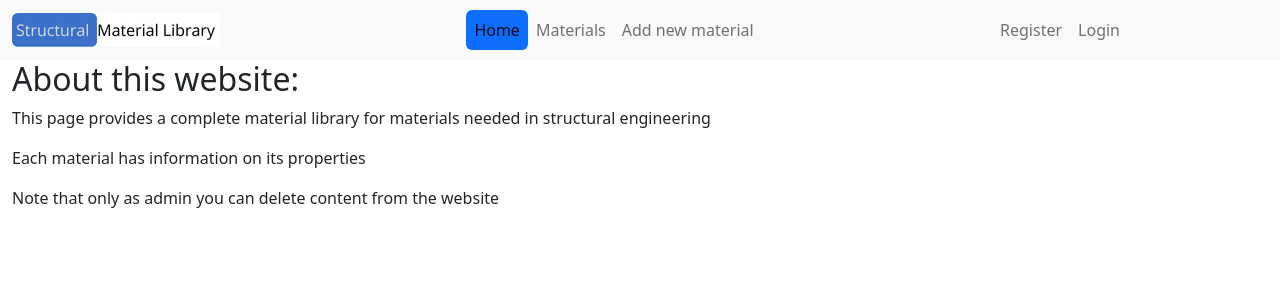
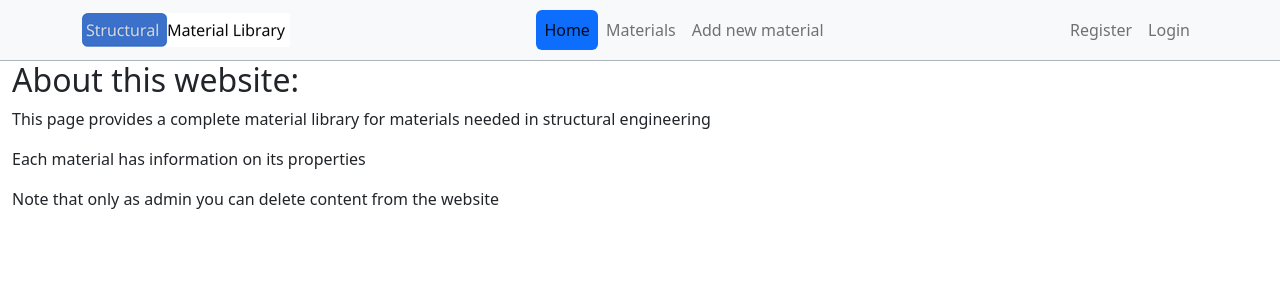
Before and after one commit to lammers1997/StructuralMaterialLibrary, a React (Vite) app in the folder frontend/StructMatLibFront/: page / in a window 1280 px wide. Shown: the top 300 px of the page. Built offline with nearby package versions, Linux system fonts and the light colour scheme.

Commit message:
minor UI modifications

```diff
--- a/frontend/StructMatLibFront/src/components/NavBar.jsx
+++ b/frontend/StructMatLibFront/src/components/NavBar.jsx
@@ -8,8 +8,14 @@ const NavBar = () => {
   const { loggedIn, user } = useSelector((state) => state.user);
 
   return (
-    <Navbar bg='light' data-bs-theme='dark'>
-      <Container style={{ marginLeft: "0px" }}>
+    <Navbar
+      sticky='top'
+      bg='light'
+      data-bs-theme='dark'
+      expand='lg'
+      style={{ borderBottom: "1px solid #adb5bd" }}
+    >
+      <Container>
         <Navbar.Brand href='/'>
           <img src='src\img\Structural.png' />
           {/* Structural material library */}
@@ -34,7 +40,7 @@ const NavBar = () => {
         </Nav>
 
         <Nav
-          className='justify-content-end'
+          className='ml-auto'
           variant='pills'
           bg='dark'
           defaultActiveKey={currentPage}
```
